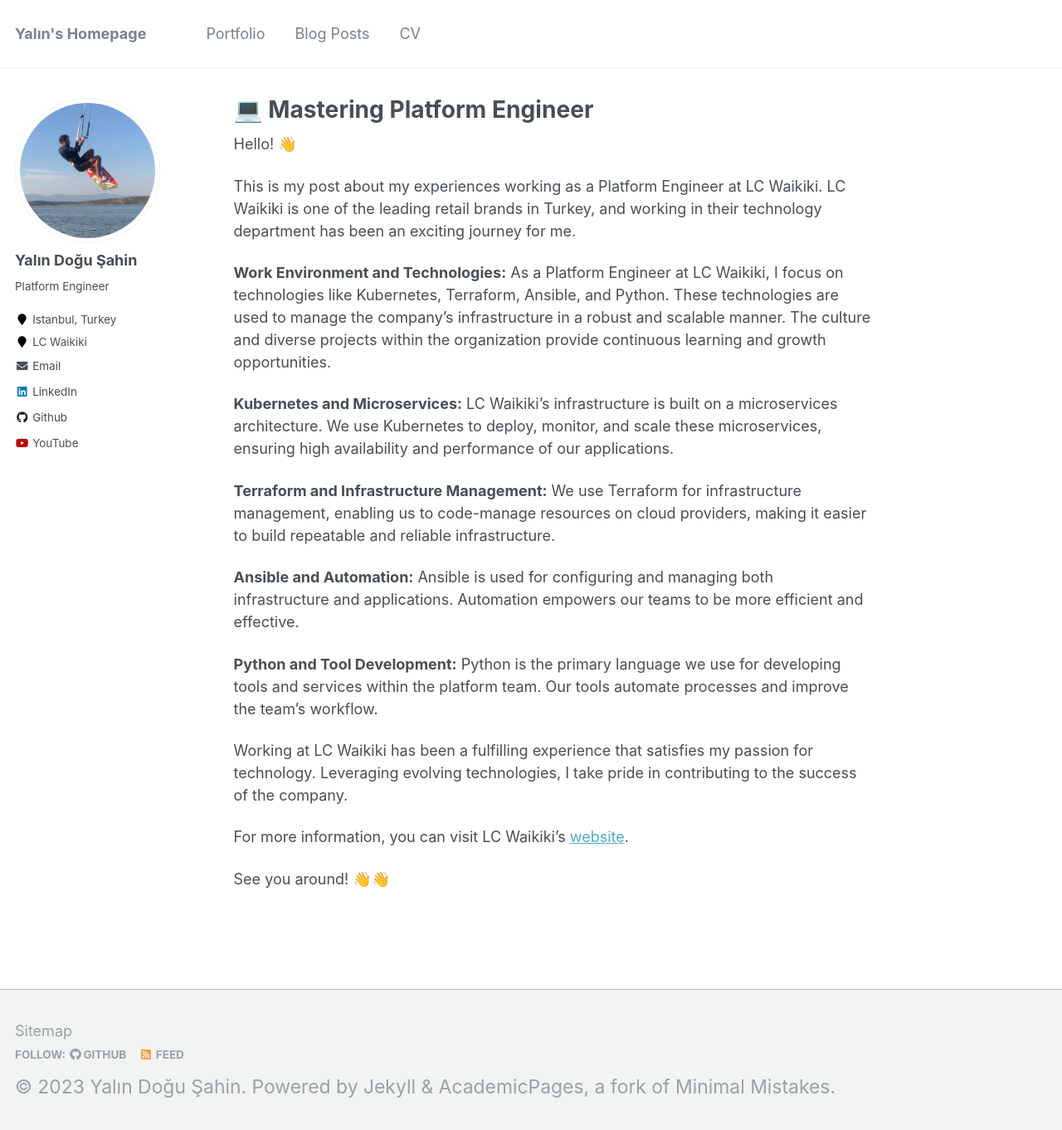
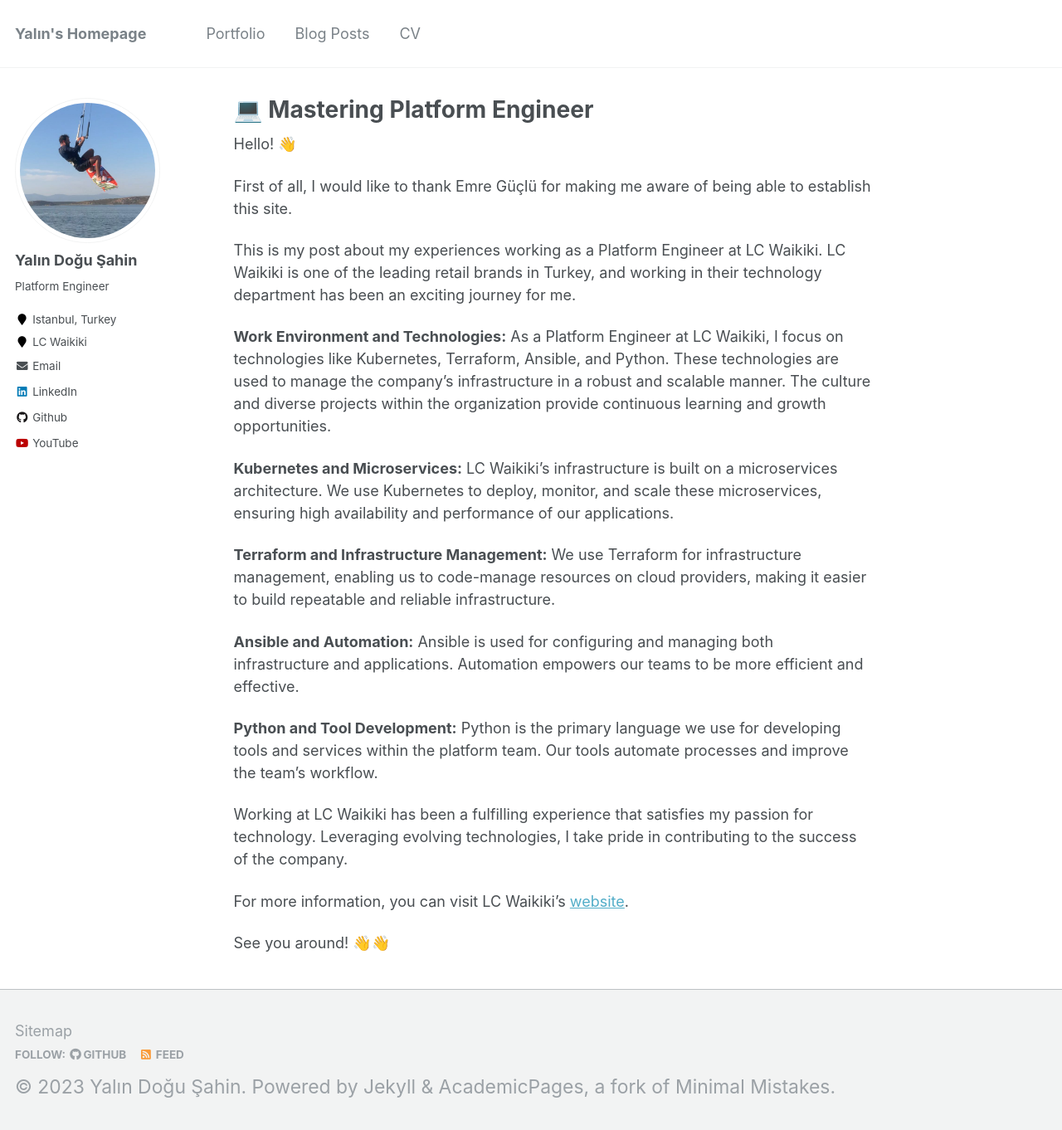
Before and after one commit to yalindogusahin/yalindogusahin.github.io, a Jekyll site: the page built from _pages/about.md, in a window 1280 px wide and 1363 px high. Shown: the whole window at 83% size. Built offline with Jekyll 4.4.1, drawn with Linux system fonts in a browser that asks for light colours.

Commit message:
Update about.md

```diff
--- a/_pages/about.md
+++ b/_pages/about.md
@@ -9,6 +9,8 @@ redirect_from:
 ---
 
 Hello! 👋
+
+First of all, I would like to thank Emre Güçlü for making me aware of being able to establish this site.
 
 This is my post about my experiences working as a Platform Engineer at LC Waikiki. LC Waikiki is one of the leading retail brands in Turkey, and working in their technology department has been an exciting journey for me.
 
```
